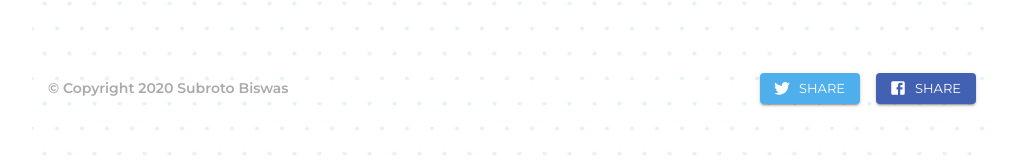
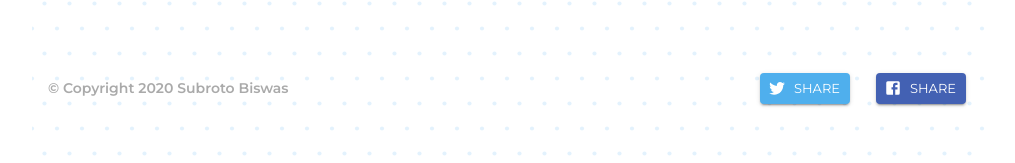
Before and after one commit to Shub1427/Shub1427.github.io, a Next.js app: page / in a window 1280 px wide. Shown: the part 2509-2672 px from the top of the page, without its empty margins (128-1143 px from the left). Built offline with nearby package versions, Linux system fonts and the light colour scheme.

Commit message:
feat: reduce og image size, fix: share button issue

```diff
--- a/components/footer.tsx
+++ b/components/footer.tsx
@@ -1,8 +1,8 @@
-import React from 'react';
+import React, { useState, useEffect, SyntheticEvent } from 'react';
 import cx from 'classnames';
 import { makeStyles, Button, Theme, Typography, Grid } from '@material-ui/core';
-import { Facebook, Twitter } from '@material-ui/icons';
-import { ShareIcon } from './icons';
+import { Share, Facebook, Twitter } from '@material-ui/icons';
+// import { ShareIcon } from './icons';
 
 interface IFixedNavbarProps {
   title: string;
@@ -36,7 +36,7 @@ const useStyles = makeStyles((theme: Theme) => ({
     alignItems: 'center',
     flexWrap: 'wrap',
   },
-  button: {
+  buttonSpan: {
     '&+&': {
       marginTop: 0,
       marginLeft: 16,
@@ -68,7 +68,8 @@ const useStyles = makeStyles((theme: Theme) => ({
   },
 }));
 
-const facebookShare = (url: string) => {
+const facebookShare = (event: SyntheticEvent, url: string) => {
+  event.preventDefault();
   window.open(
     `https://www.facebook.com/sharer/sharer.php?u=${url}`,
     'facebook-share-dialog',
@@ -97,17 +98,18 @@ const renderShare = (
     classes: ReturnType<typeof useStyles>;
   }
 ) => {
-  const shareClasses = cx(props.classes.button, props.classes.share);
-  const fbClasses = cx(props.classes.button, props.classes.fb);
-  const twClasses = cx(props.classes.button, props.classes.tw);
+  const shareClasses = cx(props.classes.share);
+  const fbClasses = cx(props.classes.fb);
+  const twClasses = cx(props.classes.tw);
   let allShare = null;
   if (props.navigator.share) {
     allShare = (
       <Button
+        key="share"
         size="small"
         variant="contained"
         className={shareClasses}
-        startIcon={<ShareIcon />}
+        startIcon={<Share />}
         onClick={() => shareLink(props)}
       >
         Share
@@ -117,8 +119,10 @@ const renderShare = (
 
   return (
     <Grid item className={props.classes.buttonWrapper} xs={12} sm={6}>
-      {allShare}
+      <span className={props.classes.buttonSpan}>{allShare}</span>
+      <span className={props.classes.buttonSpan}>
         <Button
+          key="twitter"
           size="small"
           variant="contained"
           className={twClasses}
@@ -129,23 +133,32 @@ const renderShare = (
         >
           Share
         </Button>
+      </span>
+      <span className={props.classes.buttonSpan}>
         <Button
+          key="facebook"
           size="small"
           variant="contained"
           className={fbClasses}
           startIcon={<Facebook />}
-        onClick={() => facebookShare(props.url)}
+          onClick={(event) => facebookShare(event, props.url)}
         >
           Share
         </Button>
+      </span>
     </Grid>
   );
 };
 
 export function Footer(props: IFixedNavbarProps) {
+  const [isBrowser, setIsBrowser] = useState(process.browser);
   const classes = useStyles();
   const rootClasses = cx(classes.root, props.className);
-  const _navigator = process.browser ? window.navigator : {};
+  const _navigator = isBrowser ? window.navigator : {};
+
+  useEffect(() => {
+    setIsBrowser(process.browser);
+  }, [process.browser]);
   return (
     <Grid container item xs={12} className={rootClasses}>
       <Typography variant="body2" className={classes.copyright}>
--- a/package.json
+++ b/package.json
@@ -74,6 +74,7 @@
     "gh-pages": "^2.0.1",
     "husky": "^4.2.5",
     "lint-staged": "^10.0.7",
+    "localtunnel": "^2.0.0",
     "prettier": "^2.0.5",
     "serve": "^11.1.0",
     "typescript": "^3.6.2"
--- a/pages/index.tsx
+++ b/pages/index.tsx
@@ -34,14 +34,6 @@ export default function IndexPage() {
           name="twitter:description"
           content="Subroto's Homepage! Get to know him via his Work"
         />
-        <meta
-          name="twitter:image"
-          content="https://user-images.githubusercontent.com/11786283/81849757-a0846e80-9574-11ea-88d1-0c6fc2e1938d.jpg"
-        />
-        <meta
-          name="twitter:image:src"
-          content="https://user-images.githubusercontent.com/11786283/81849757-a0846e80-9574-11ea-88d1-0c6fc2e1938d.jpg"
-        />
         {/* Others */}
         <meta property="og:type" content="article" />
         <meta property="og:title" content="Subroto's Homepage" />
@@ -49,7 +41,7 @@ export default function IndexPage() {
         <meta property="og:url" content={pageLink} />
         <meta
           property="og:image"
-          content="https://user-images.githubusercontent.com/11786283/81849757-a0846e80-9574-11ea-88d1-0c6fc2e1938d.jpg"
+          content="https://user-images.githubusercontent.com/11786283/81851982-ed1d7900-9577-11ea-8f32-6ed8aa7dc2dc.png"
         />
         <meta property="article:published_time" content="2019-11-14" />
         <meta
```
Also changed, not shown: 1 other file (tests, documents, lock files or other folders). Lines whose indentation alone changed are shown as unchanged.
